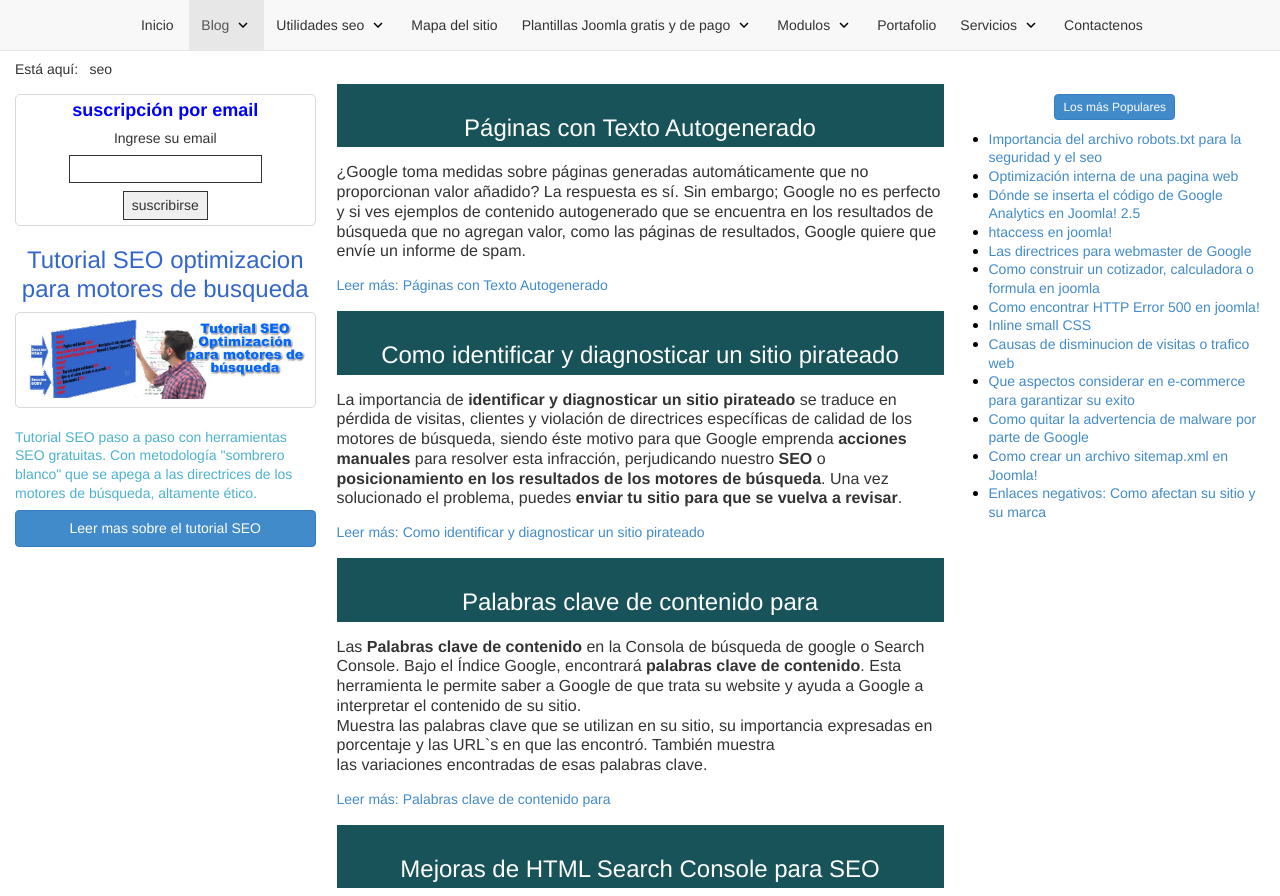
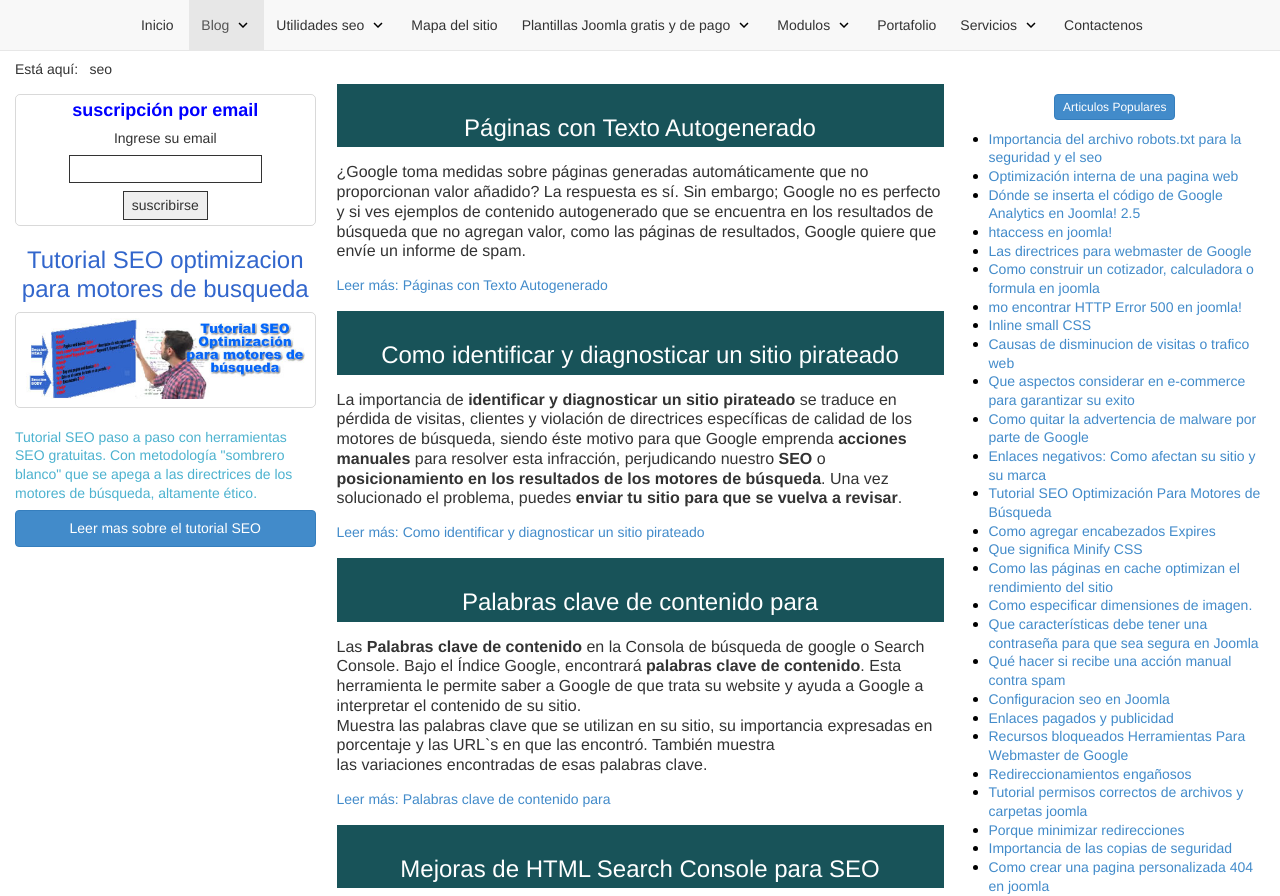
Before and after one commit to kingsleyAwoke/tuconsultorase, a React (Create React App) app: page /seo in a window 1280 px wide. Shown: the top 896 px of the page. Built offline with nearby package versions, Linux system fonts and the light colour scheme.

Commit message:
feat: seo blog added

```diff
--- a/src/pages/blogs/seo.tsx
+++ b/src/pages/blogs/seo.tsx
@@ -3,11 +3,11 @@ import { Grid, Box, Typography } from "@mui/material"
 
 import { Extra } from "../components/extra"
 import { Layouts } from "../../components/layouts/layouts"
-import { Posicion } from "../components/posicion"
 import { CustomBreadcrumbs } from "../components/breadcrumbs"
 import { BlogHeader, BlogItemWrapper } from "../../components/blog/blog"
 import { CustomActiveLink } from "../../components/Link/customLink"
 import { MoreArticles } from "../components/moreArticles"
+import { PopularArticles } from "../components/popularArticles"
 
 interface BlogSeoData {
 	title: string;
@@ -89,7 +89,7 @@ const Seo = () => {
 					</Grid>
 
 					<Grid item xs={12} md={3}>
-						<Posicion />
+						<PopularArticles />
 					</Grid>
 				</Grid>
 			</SeoWrapper>
--- /dev/null
+++ b/src/pages/components/popularArticles.tsx
@@ -0,0 +1,99 @@
+import { Box, Typography } from "@mui/material";
+import { styled } from "@mui/material/styles";
+import { PrimaryButton } from "../../components/button/customButton";
+import { CustomActiveLink } from "../../components/Link/customLink";
+
+interface PopularArticleItem {
+	title: string;
+	href: string;
+}
+
+const popularArticleItems: PopularArticleItem[] = [
+	{ title: "Importancia del archivo robots.txt para la seguridad y el seo", href: "#" },
+	{ title: "Optimización interna de una pagina web", href: "#" },
+	{ title: "Dónde se inserta el código de Google Analytics en Joomla! 2.5", href: "#" },
+	{ title: "htaccess en joomla!", href: "#" },
+	{ title: "Las directrices para webmaster de Google", href: "#" },
+	{ title: "Como construir un cotizador, calculadora o formula en joomla", href: "#" },
+	{ title: "mo encontrar HTTP Error 500 en joomla!", href: "#" },
+	{ title: "Inline small CSS", href: "#" },
+	{ title: "Causas de disminucion de visitas o trafico web", href: "#" },
+	{ title: "Que aspectos considerar en e-commerce para garantizar su exito", href: "#" },
+	{ title: "Como quitar la advertencia de malware por parte de Google", href: "#" },
+	{ title: "Enlaces negativos: Como afectan su sitio y su marca", href: "#" },
+	{ title: "Tutorial SEO Optimización Para Motores de Búsqueda", href: "#" },
+	{ title: "Como agregar encabezados Expires", href: "#" },
+	{ title: "Que significa Minify CSS", href: "#" },
+	{ title: "Como las páginas en cache optimizan el rendimiento del sitio", href: "#" },
+	{ title: "Como especificar dimensiones de imagen.", href: "#" },
+	{ title: "Que características debe tener una contraseña para que sea segura en Joomla", href: "#" },
+	{ title: "Qué hacer si recibe una acción manual contra spam", href: "#" },
+	{ title: "Configuracion seo en Joomla", href: "#" },
+	{ title: "Enlaces pagados y publicidad", href: "#" },
+	{ title: "Recursos bloqueados Herramientas Para Webmaster de Google", href: "#" },
+	{ title: "Redireccionamientos engañosos", href: "#" },
+	{ title: "Tutorial permisos correctos de archivos y carpetas joomla", href: "#" },
+	{ title: "Porque minimizar redirecciones", href: "#" },
+	{ title: "Importancia de las copias de seguridad", href: "#" },
+	{ title: "Como crear una pagina personalizada 404 en joomla", href: "#" },
+	{ title: "Importancia de usar un nombre de usuario y contraseña fuerte", href: "#" },
+	{ title: "Como usar el atributo alias en joomla", href: "#" },
+	{ title: "Como afecta el número de página indexadas la clasificación de su sitio", href: "#" },
+	{ title: "Como Configurar Herramientas para Webmasters de Google", href: "#" },
+	{ title: "Por que son malos los enlaces rotos", href: "#" },
+	{ title: "Cómo quitar los enlaces ocultos de las plantillas Joomla", href: "#" },
+	{ title: "problemas de seguridad de Joomla", href: "#" },
+	{ title: "Como proteger un directorio usando cpanel", href: "#" },
+	{ title: "¿Cómo puedo saber si mi sitio está infectado?", href: "#" },
+	{ title: "Joomla contenido duplicado", href: "#" },
+	{ title: "Como Probar el Archivo robots.txt", href: "#" },
+	{ title: "Tutorial como crear una plantilla joomla básica", href: "#" },
+	{ title: "Porque Mi Sitio No Aparece en los Resultados de Búsqueda", href: "#" },
+	{ title: "Procedimientos de Seguridad Recomendados", href: "#" },
+	{ title: "Procesar paginas con explorar como Google", href: "#" },
+	{ title: "Cómo optimizar el contenido multimedia para SEO", href: "#" },
+	{ title: "Importancia Palabras Clave de Contenido para Seo", href: "#" },
+	{ title: "Cómo Recuperarse del Efecto Google Panda", href: "#" },
+	{ title: "Proteja su sitio contra ataques de fuerza bruta", href: "#" },
+	{ title: "Como proteger su contenido", href: "#" },
+	{ title: "Las Vulnerabilidades Lógicas", href: "#" },
+	{ title: "Cómo crear un mapa del sitio", href: "#" },
+	{ title: "Por que Disminuyen las Paginas Indexadas en Mi Sitemap.xml", href: "#" },
+]
+
+const PopularArticles = () => {
+	return (
+		<PopularArticlesWrapper>
+			<Box display="flex" flexDirection="row" justifyContent="center">
+				<PrimaryButton>
+					<Typography variant="body1">Articulos Populares</Typography>
+				</PrimaryButton>
+			</Box>
+
+			<Box component="ul" sx={{ listStyle: 'disc', pl: 3, m: 0 }}>
+				{popularArticleItems.map((item, index) => (
+					<li key={index}>
+						<CustomActiveLink to={item.href}>
+							<Typography variant="h5" component="p">
+								{item.title}
+							</Typography>
+						</CustomActiveLink>
+					</li>
+				))}
+			</Box>
+		</PopularArticlesWrapper>
+	)
+}
+
+const PopularArticlesWrapper = styled(Box)(({ theme }) => ({
+	gap: '10px',
+	display: 'flex',
+	flexDirection: 'column',
+	paddingTop: '10px',
+
+	'& h5': {
+		fontWeight: '600',
+	},
+}))
+
+export { PopularArticles }
```
